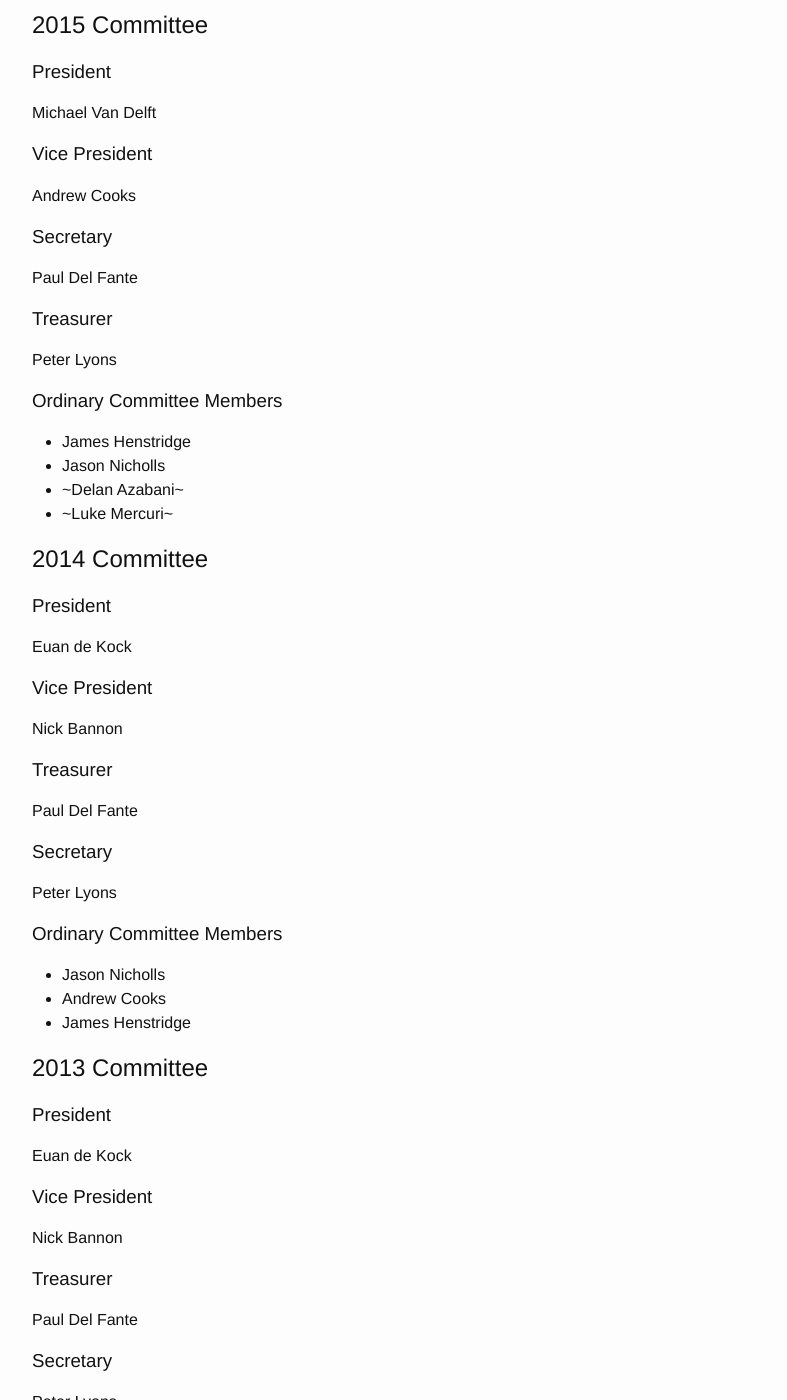
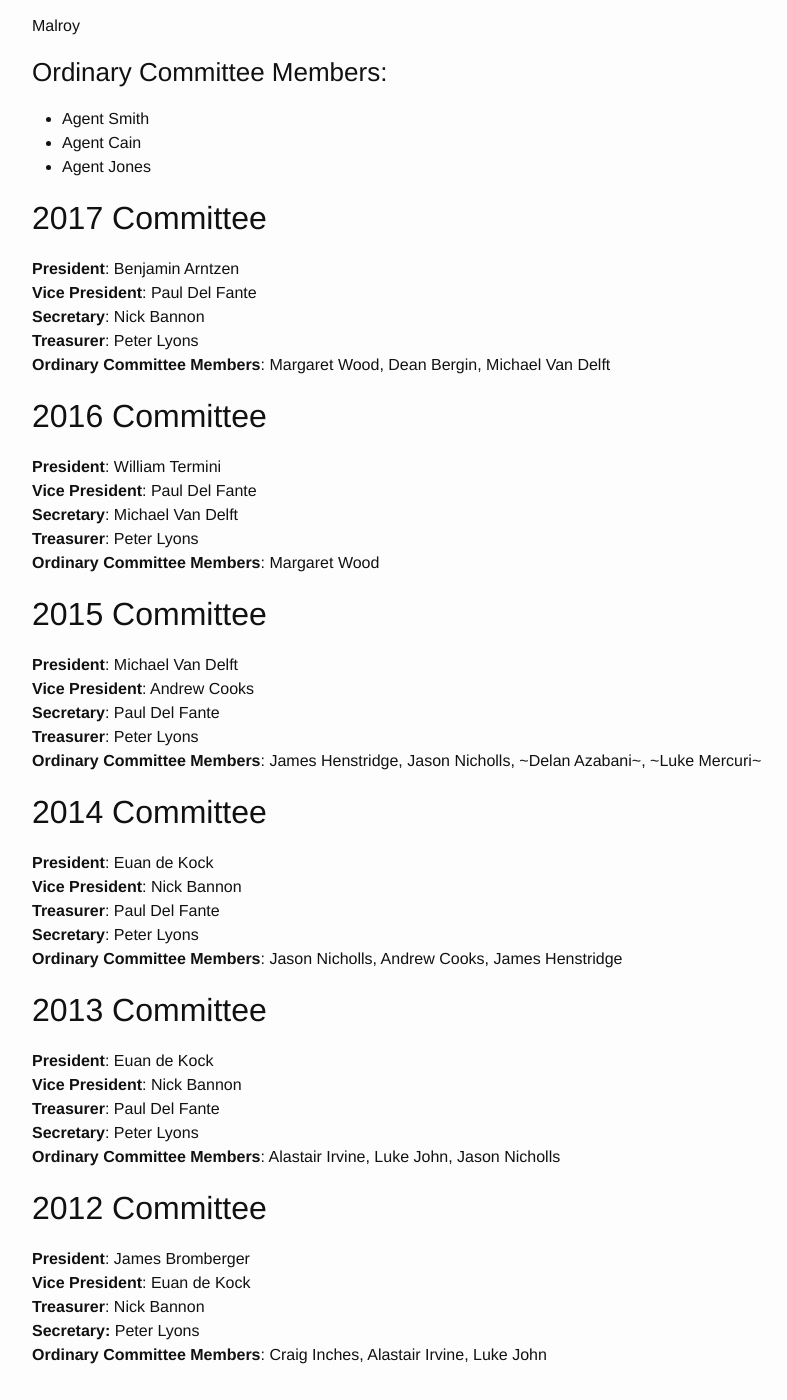
Before and after one commit to plugorgau/plugorgau.github.io, a Jekyll site: the page built from pages/about/committee.md, in a window 1280 px wide and 1400 px high, scrolled down 665 px. Shown: the whole window, without its empty margins (238-1025 px from the left). Built offline with Jekyll 4.4.1, drawn with Linux system fonts in a browser that asks for light colours; some of the changed text lies outside the part shown.

Commit message:
Updated the committee page
I've reformatted the committee page and cleaned up some of the entries
however I don't know who the current committee memebers are so I've put
in stupid place holder names, hopefully someone can update them :-).

```diff
--- a/pages/about/committee.md
+++ b/pages/about/committee.md
@@ -1,103 +1,71 @@
 ---
-layout: default
+layout: page
 title: Committee
 permalink: /about/committee
 ---
 
 The PLUG committee consists of seven members who are elected annually during the Annual General Meeting held at the beginning of each calendar year.
 
+{% comment %}
+I think that the current committee should be expanded (i.e. have heading for each member) while previous committees should be compact (i.e. just make their title in bold).
+
+Also to make a line break after each entry make sure there are two spaces at the end of the line.
+{% endcomment %}
+
+## 2018 Committee
+
+### President
+Alice
+### Vice President
+Bob
+### Secretary
+Eve
+### Treasurer
+Malroy
+### Ordinary Committee Members:
+ * Agent Smith
+ * Agent Cain
+ * Agent Jones
+
+## 2017 Committee
+**President**: Benjamin Arntzen
+**Vice President**: Paul Del Fante
+**Secretary**: Nick Bannon
+**Treasurer**: Peter Lyons
+**Ordinary Committee Members**: Margaret Wood, Dean Bergin, Michael Van Delft
+
 ## 2016 Committee
 
-### President
-William Termini
-
-### Vice President
-Paul Del Fante
-
-### Secretary
-Michael Vna Delft
-
-### Treasurer
-Peter Lyons
-
-### Ordinary Committee Members
-* Margaret Wood
-*
+**President**: William Termini
+**Vice President**: Paul Del Fante
+**Secretary**: Michael Van Delft
+**Treasurer**: Peter Lyons
+**Ordinary Committee Members**: Margaret Wood
 
 ## 2015 Committee
-
-### President
-Michael Van Delft
-
-### Vice President
-Andrew Cooks
-
-### Secretary
-Paul Del Fante
-
-### Treasurer
-Peter Lyons
-
-### Ordinary Committee Members
-
-* James Henstridge
-* Jason Nicholls
-* ~Delan Azabani~
-* ~Luke Mercuri~
+**President**: Michael Van Delft
+**Vice President**: Andrew Cooks
+**Secretary**: Paul Del Fante
+**Treasurer**: Peter Lyons
+**Ordinary Committee Members**: James Henstridge,  Jason Nicholls, ~Delan Azabani~, ~Luke Mercuri~
 
 ## 2014 Committee
-
-### President
-Euan de Kock
-
-### Vice President
-Nick Bannon
-
-### Treasurer
-Paul Del Fante
-
-### Secretary
-Peter Lyons
-
-### Ordinary Committee Members
-* Jason Nicholls
-* Andrew Cooks
-* James Henstridge
+**President**: Euan de Kock
+**Vice President**: Nick Bannon
+**Treasurer**: Paul Del Fante
+**Secretary**: Peter Lyons
+**Ordinary Committee Members**: Jason Nicholls, Andrew Cooks, James Henstridge
 
 ## 2013 Committee
-
-### President
-Euan de Kock
-
-### Vice President
-Nick Bannon
-
-### Treasurer
-Paul Del Fante
-
-### Secretary
-Peter Lyons
-
-### Ordinary Committee Members
-
-* Alastair Irvine
-* Luke John
-* Jason Nicholls
+**President**: Euan de Kock
+**Vice President**: Nick Bannon
+**Treasurer**: Paul Del Fante
+**Secretary**: Peter Lyons
+**Ordinary Committee Members**: Alastair Irvine, Luke John, Jason Nicholls
 
 ## 2012 Committee
-![James Bromberger](/images/James_Bromberger.jpg)
-## President
-James Bromberger
-
-## Vice President
-Euan de Kock
-
-## Treasurer
-Nick Bannon
-## Secretary
-Peter Lyons
-
-# Ordinary Committee Members
-* Craig Inches
-* Alastair Irvine
-* Luke John
+**President**: James Bromberger
+**Vice President**: Euan de Kock
+**Treasurer**: Nick Bannon
+**Secretary:** Peter Lyons
+**Ordinary Committee Members**: Craig Inches, Alastair Irvine, Luke John
```
